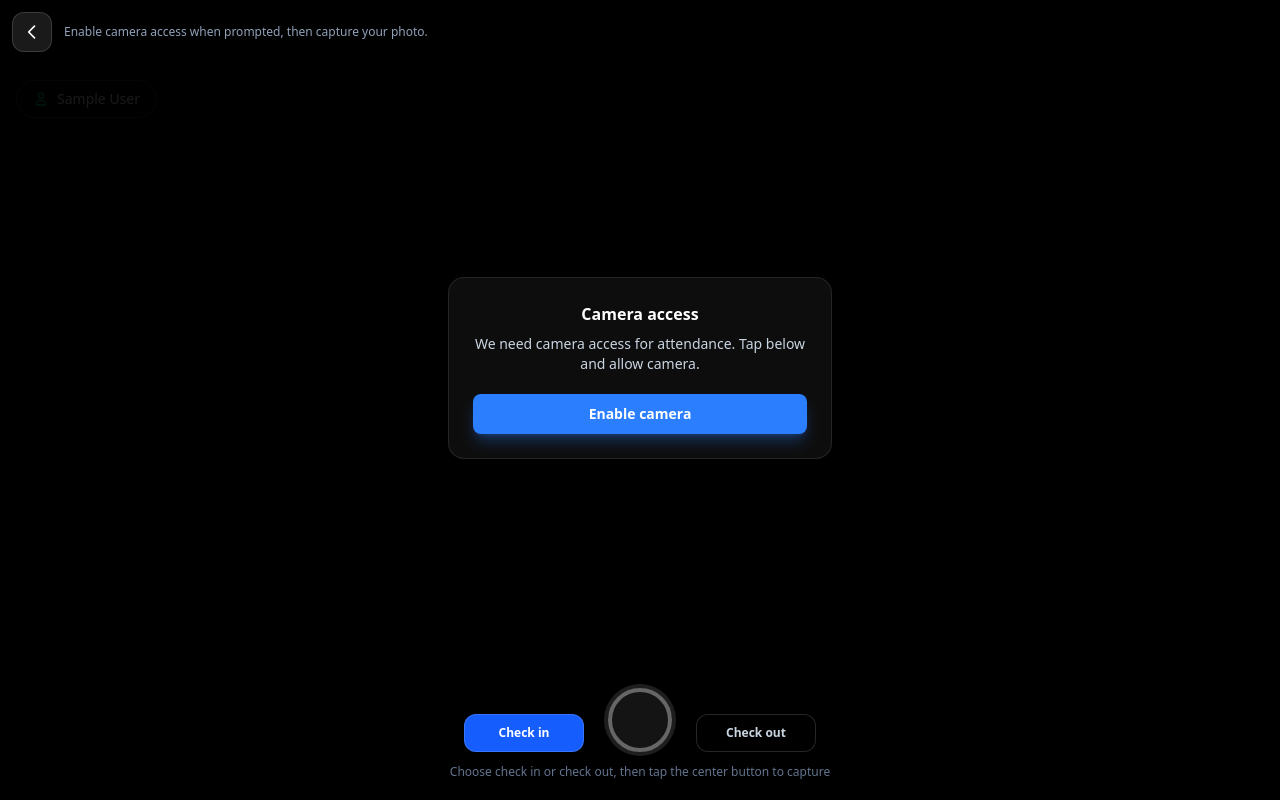
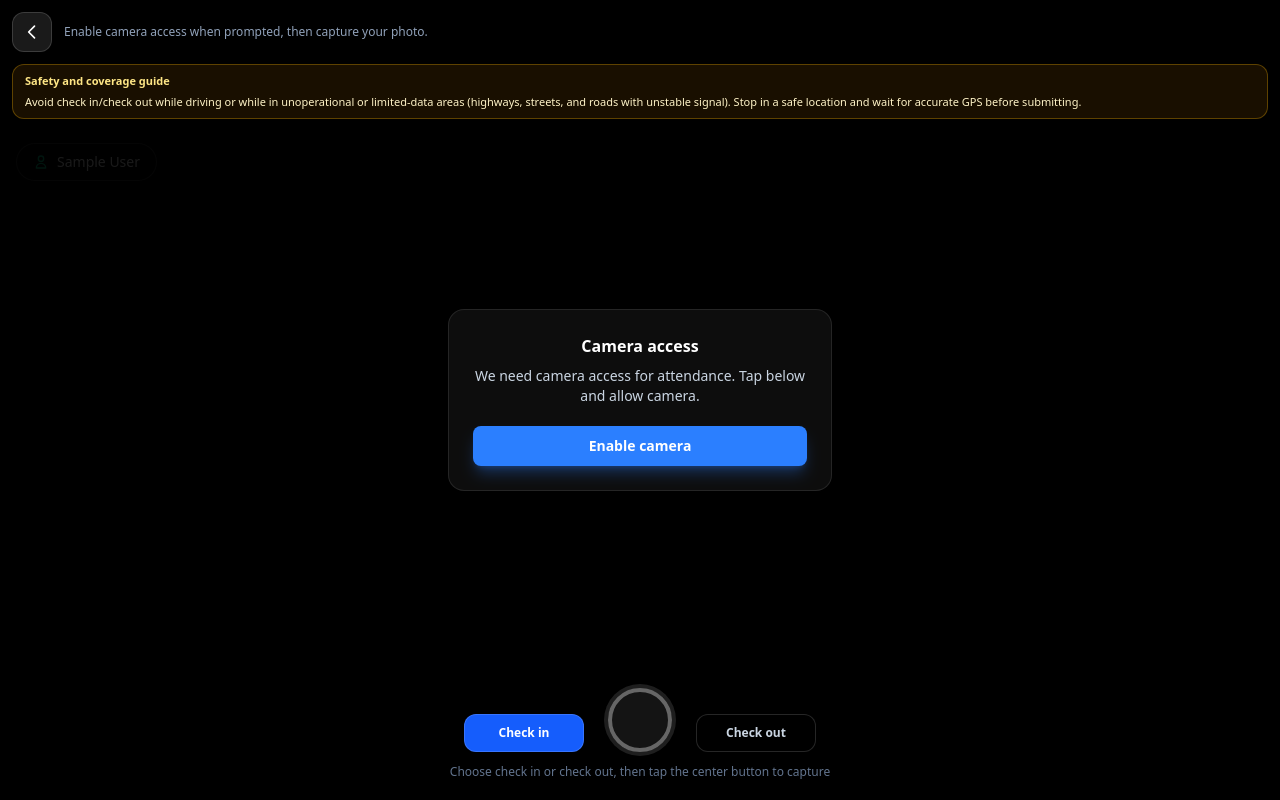
Before and after one commit to MichaelAnthonyJimenez/polaris-attendance, a Laravel app: page /camera in a window 1280 px wide. Run offline with Laravel 12, Linux system fonts and the light colour scheme; the visitor is signed in with stand-in values (Sample User, id 1); data comes from the database, SQL or seed files in the repository; data that the repository does not hold is empty; style sheets or scripts are compiled from the project's sources.

Commit message:
Add check-in/out safety and coverage guidance labels.
Show clear driver guidance for unoperational and limited-data road areas in the camera attendance screen, and update location prompts to emphasize stationary capture and GPS accuracy before submitting.

Made-with: Cursor

```diff
--- a/resources/views/camera/index.blade.php
+++ b/resources/views/camera/index.blade.php
@@ -57,6 +57,16 @@
                 </p>
             </div>
         </header>
+
+        <div
+            class="shrink-0 mx-3 mb-2 rounded-xl border border-amber-400/30 bg-amber-500/10 px-3 py-2 text-[11px] text-amber-100"
+            style="margin-left: max(0.75rem, env(safe-area-inset-left)); margin-right: max(0.75rem, env(safe-area-inset-right));"
+        >
+            <p class="font-semibold text-amber-200">Safety and coverage guide</p>
+            <p class="mt-1">
+                Avoid check in/check out while driving or while in unoperational or limited-data areas (highways, streets, and roads with unstable signal). Stop in a safe location and wait for accurate GPS before submitting.
+            </p>
+        </div>
 
         {{-- Viewport: live camera or preview --}}
         <div class="flex-1 relative min-h-0 bg-black">
@@ -123,7 +133,7 @@
                 <div class="rounded-2xl border border-white/10 bg-white/5 p-6 max-w-sm">
                     <p class="text-base font-semibold text-white mb-2">Location access</p>
                     <p id="locationPermissionText" class="text-sm text-slate-300 mb-5">
-                        Allow <strong class="text-white">location</strong> so live tracking is automatically enabled for admin monitoring. You can turn this off anytime in Settings.
+                        Allow <strong class="text-white">location</strong> so live tracking is automatically enabled for admin monitoring. For safety and better location accuracy, capture attendance only when stationary and away from unstable-signal road segments.
                     </p>
                     <button
                         type="button"
@@ -390,7 +400,7 @@
                     beginLiveLocationWatch();
                 } else {
                     showLocationPermissionGate(
-                        '<strong class="text-white">Location is off</strong> until you tap Enable location below. You can check in or out with the camera either way.'
+                        '<strong class="text-white">Location is off</strong> until you tap Enable location below. In limited-data or unoperational road areas, wait until GPS becomes stable before check in/check out.'
                     );
                 }
 
```
